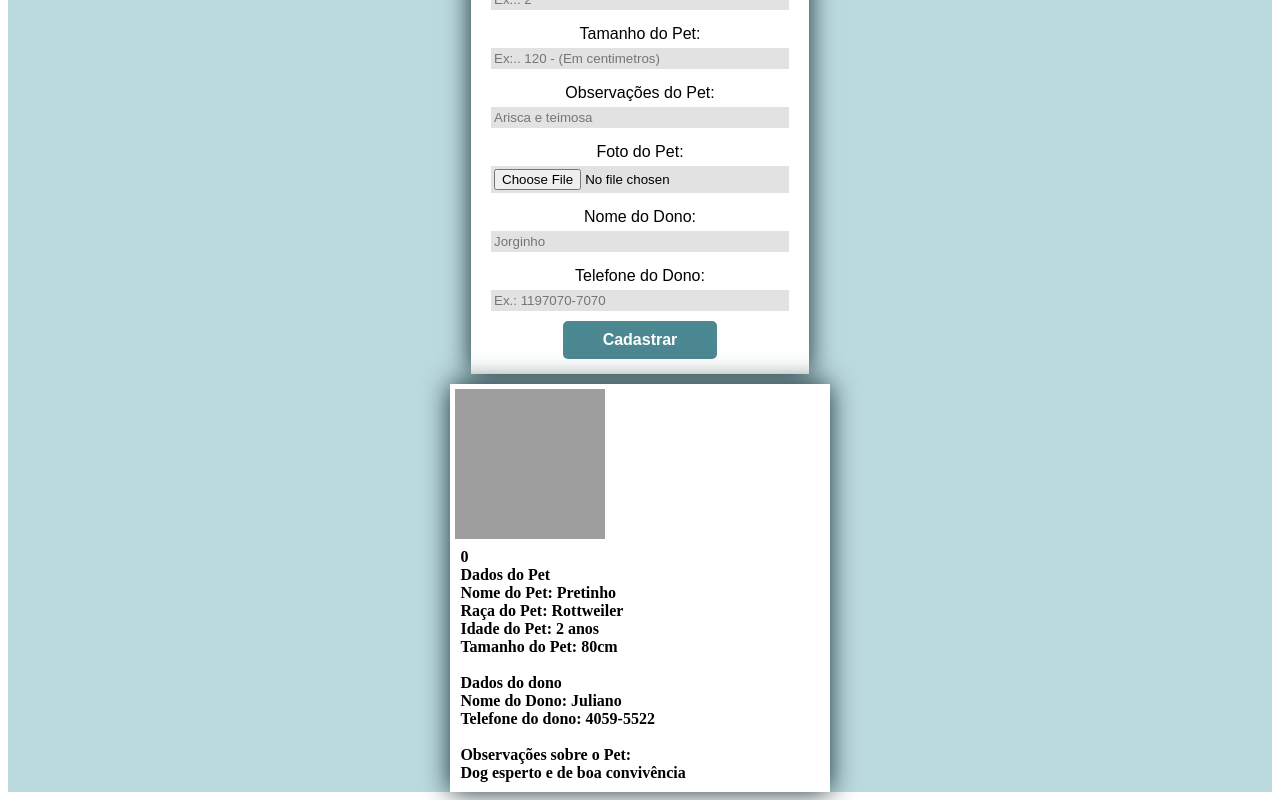
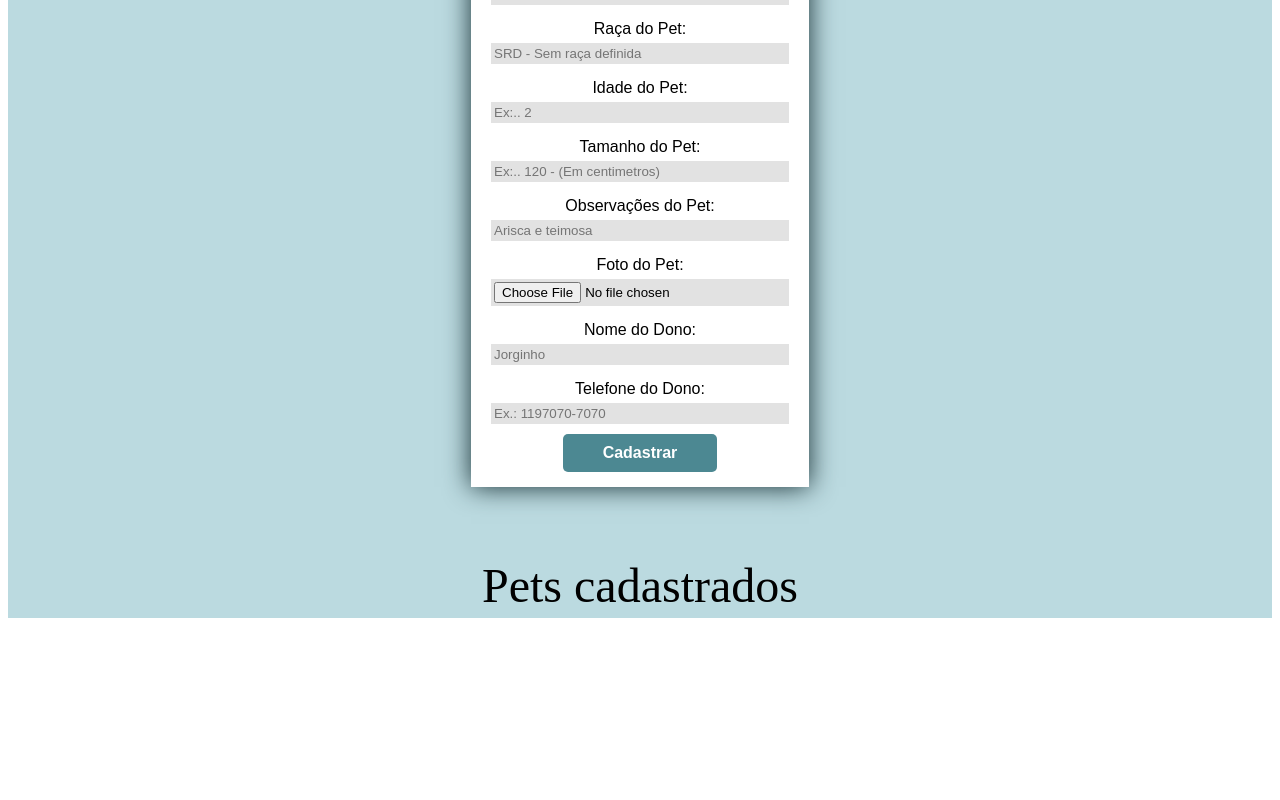
Before and after one commit to rm93586/cp2-2sem-web, a React (Create React App) app in the folder react-app-pet/pet-cadastro/: page / in a window 1280 px wide. Shown: the part 190-990 px from the top of the page. After the commit the page ends 816 px from the top, so only its background shows below. Built offline with nearby package versions, Linux system fonts and the light colour scheme; grey boxes are pictures that could not be loaded.

Commit message:
Nova versão estilizacao cartão

```diff
--- a/react-app-pet/pet-cadastro/src/components/petCadastro/PetCadastro.jsx
+++ b/react-app-pet/pet-cadastro/src/components/petCadastro/PetCadastro.jsx
@@ -1,15 +1,11 @@
 import React from 'react'
 import { useState } from 'react'
-import { Home, CadastroPet, Botao } from '../../style/styled'
-import { CartaoPet } from '../../style/styled'
-
-
-
-
+import { Home, CadastroPet, Botao, CartaoPet } from '../../style/styled'
 
 
 export default function PetCadastro(){
 
+  //Use states para capturar os dados do formulário
   const [nomePet, setNomePet] = useState('')
   const [racaPet, setRacaPet] = useState('')
   const [idadePet, setIdadePet] = useState('')
@@ -52,27 +48,16 @@ export default function PetCadastro(){
     }
     return true
   }
+
   //----------------------------------------------
-
-
   // Função para capturar a imagem recebida e exibir no cartão
   function handleChange(e) {
       console.log(e.target.files);
       setFotoPet(URL.createObjectURL(e.target.files[0]));
   }
 
-
-  const [pet, setPet] = useState([{
-    nomePet: 'Pretinho',
-    racaPet: 'Rottweiler',
-    idadePet: '2 anos',
-    tamanhoPet: '80cm',
-    observacoesPet: 'Dog esperto e de boa convivência',
-    fotoPet: 'fotinha',
-    telefoneDono: '4059-5522',
-    nomeDono: 'Juliano',
-  }
-  ])
+  //Lista de pets
+  const [pet, setPet] = useState([])
 
   const [nPet,setNPet] = useState({
     "nomePet":"",
@@ -121,6 +106,7 @@ export default function PetCadastro(){
 
 return (
   <Home>
+    <div className='titulos'>Cadastre seu Pet</div>
     <CadastroPet>
       <div id="ErroCadastro"></div>
       <div className='div_nome_pet'>
@@ -166,32 +152,31 @@ return (
       <Botao onClick={cadastrar}>Cadastrar</Botao>
     </CadastroPet>
 
-
+    <br/>
+    <div className='titulos'>Pets cadastrados</div>
     <div id='dados_do_pet'>
         {pet.map((tar, i)=>(
-            <>
             <CartaoPet>
             <div className='div_cartão_pet'>
               <div className='div_imagem_pet'>
                 <img src={tar.fotoPet} className='dados_pet_fotoPet' alt="Foto do Pet" width="100" height="100"/>
               </div>
               <div className='div_dados_pet'>
-                <div className='dados_pet_index'>{i}</div>
-                <div className='txt_dados_pet'>Dados do Pet </div>
+                <div className='txt_dados'>Dados do Pet </div>
                 <div className='dados_pet_nomePet'>Nome do Pet: {tar.nomePet}</div>
                 <div className='dados_pet_racaPet'>Raça do Pet: {tar.racaPet}</div>
                 <div className='dados_pet_idadePet'>Idade do Pet: {tar.idadePet}</div>
-                <div className='dados_pet_tamanhoPet'>Tamanho do Pet: {tar.tamanhoPet}</div>
+                <div className='dados_pet_tamanhoPet'>Tamanho do Pet: {tar.tamanhoPet}cm</div>
                 <br/>
-                <div className='txt_dados_dono'>Dados do dono </div>
+                <div className='txt_dados'>Dados do dono </div>
                 <div className='dados_pet_nomeDono'>Nome do Dono: {tar.nomeDono}</div>
                 <div className='dados_pet_telefoneDono'> Telefone do dono: {tar.telefoneDono}</div>
                 <br/>
-                <div className='txt_dados_pet_observacoesPet'>Observações sobre o Pet:<br/> {tar.observacoesPet}</div>
+                <div className='txt_dados'>Observações sobre o Pet:</div>
+                <div className='dados_pet_observacoesPet'>{tar.observacoesPet}</div>
               </div>
             </div>
             </CartaoPet>
-            </>
         ))}
       </div>
 
--- a/react-app-pet/pet-cadastro/src/style/styled.js
+++ b/react-app-pet/pet-cadastro/src/style/styled.js
@@ -2,11 +2,24 @@ import styled from 'styled-components'
 
 export const Home = styled.html`
     display: flex;
+    flex-direction: column;
     background: #bbdae0;
     min-height: 100vh;
-    justify-content: center;
-    flex-direction: column;
+
+    .titulos {
+        font-size: 3rem;
+        margin: 5px;
+        align-self: center;
+    }
+
+    #dados_do_pet {
+        display: flex;
+        flex-direction: row;
+        flex-wrap: wrap;
+        justify-content: center;
+    }
 `;
+
 
 export const CadastroPet = styled.form`
     display: flex;
@@ -62,28 +75,32 @@ export const CartaoPet = styled.div`
     width: 30%;
     height: auto;
     background-color: #fff;
-    margin: auto;
+    margin: 10px;
     box-shadow: 0 0 25px #142d31;
     margin-top: 10px;
+    background: #F4F9BD;
 
     .div_cartão_pet {
         display: flex;
         flex-direction: row;
-        flex-wrap: wrap;
         padding: 5px;
         justify-content: flex-start;
         text-align: center;
         align-items: center;
+
+
     }
 
     .div_dados_pet {
         display: flex;
         flex-direction: column;
+        flex-wrap: wrap;
         padding: 5px;
         text-align: left;
         align-items: left;
         font-size: 16px;
-        font-weight: bold;
+        word-wrap: break-word;
+
     }
 
     .dados_pet_fotoPet {
@@ -91,4 +108,9 @@ export const CartaoPet = styled.div`
         height: 150px;
     }
 
+    .txt_dados {
+        font-size: 1.3rem;
+        font-weight: bold;
+    }
+
 `;
```
